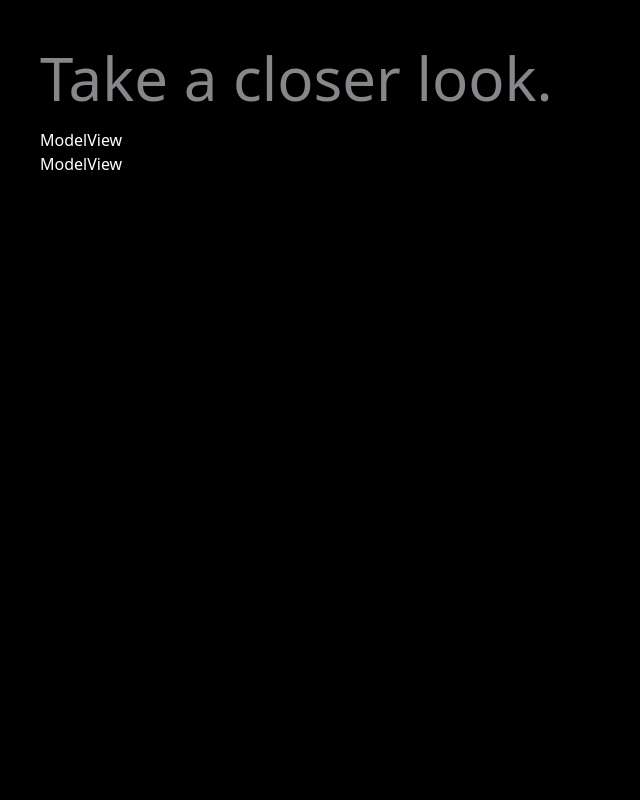
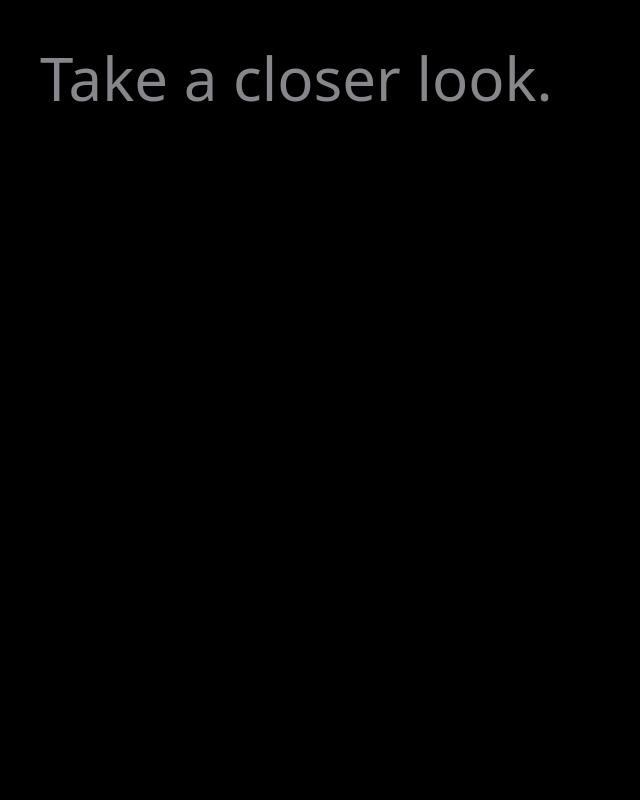
Before and after one commit to Navijack/AppleWebsite, a React (Vite) app: page / in a window 1280 px wide. Shown: the part 1900-2700 px from the top of the page, without its empty margins (0-640 px from the left). Built offline with nearby package versions, Linux system fonts and the light colour scheme.

Commit message:
Final step without errors

```diff
--- a/src/components/ModelView.jsx
+++ b/src/components/ModelView.jsx
@@ -1,8 +1,21 @@
+import { PerspectiveCamera, View } from "@react-three/drei"
+import Lights from "./Lights"
+import { Suspense } from "react"
 
-const ModelView = () => {
+const ModelView = ({ index, groupRef, gsapType, controlRef, setRotationSize, size, item }) => {
   return (
-    <div>ModelView</div>
-  );
-};
+    <View
+      index={index}
+      id={gsapType}
+      className={`w-full border-red-500 h-full absolute ${index === 2 ? 'right-[-100%]' : ''}`}>
+      {/* Ambient Light */}
+      <ambientLight intensity={0.3} />
+      <PerspectiveCamera makeDefault position={[0, 0, 4]} />
 
-export default ModelView;
+      <Lights />
+      <Suspense fallback={<div>Loading</div>}>
+      </Suspense>
+    </View>
+  )
+}
+export default ModelView
```
